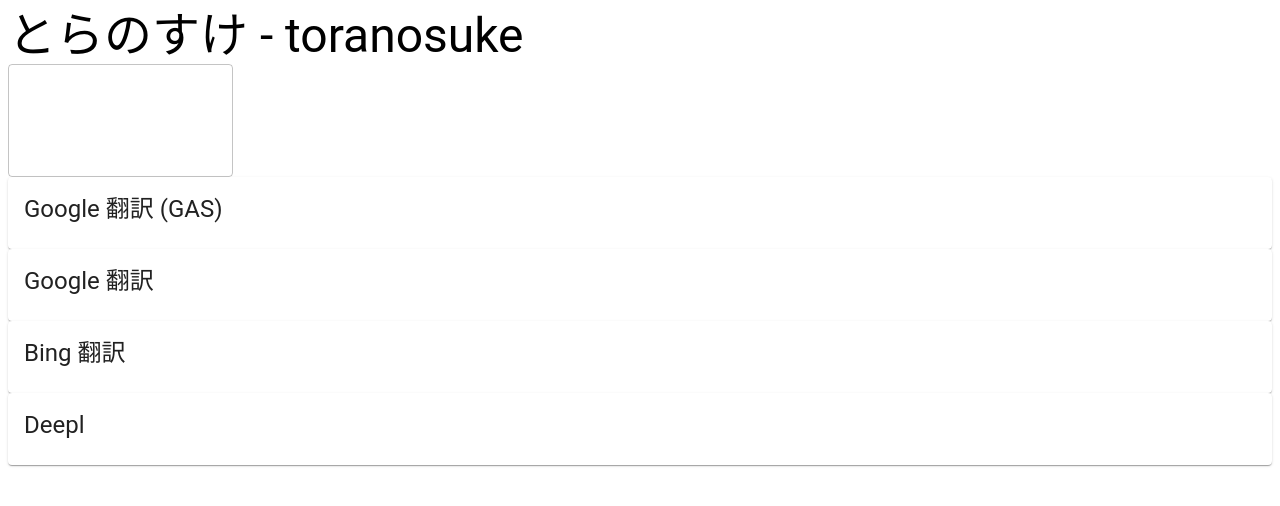
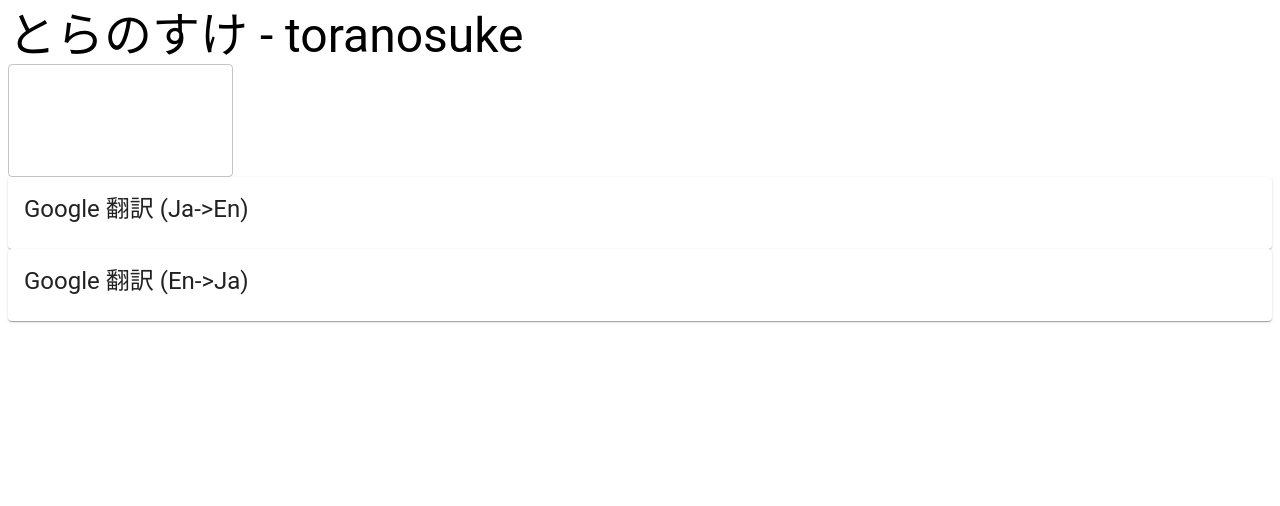
Before and after one commit to iPolyomino/toranosuke, a Next.js app: page / in a window 1280 px wide. Shown: the top 506 px of the page. Built offline with nearby package versions, Linux system fonts and the light colour scheme.

Commit message:
remove: deepl and bing

```diff
--- a/pages/index.tsx
+++ b/pages/index.tsx
@@ -7,10 +7,8 @@
 
 const IndexPage: NextPage = () => {
   const [text, setText] = useState("");
-  const [googleappstext, setGoogleappstext] = useState("");
-  const [googletext, setGoogletext] = useState("");
-  const [bingtext, setBingtext] = useState("");
-  const [deepltext, setDeepltext] = useState("");
+  const [googleEnText, setGoogleEnText] = useState("");
+  const [googleJaText, setGoogleJaText] = useState("");
 
   const updateText = (text: string): void => {
     setText(text);
@@ -18,10 +16,8 @@
 
   useEffect(() => {
     if (text === "") {
-      setGoogleappstext("");
-      setGoogletext("");
-      setBingtext("");
-      setDeepltext("");
+      setGoogleEnText("");
+      setGoogleJaText("");
       return;
     }
 
@@ -29,32 +25,21 @@
       `https://script.google.com/macros/s/AKfycbwW5mcKD7UaFboSHFML6fcTUk7EmjrCI5lNEMATGV_-o2sB2Rs/exec?text=${text}&source=ja&target=en`
     )
       .then((res) => res.json())
-      .then((result) => setGoogleappstext(result.text));
+      .then((result) => setGoogleEnText(result.text));
 
-    fetch(`https://trans-puppet.herokuapp.com/google?text=${text}`)
+    fetch(
+      `https://script.google.com/macros/s/AKfycbwW5mcKD7UaFboSHFML6fcTUk7EmjrCI5lNEMATGV_-o2sB2Rs/exec?text=${text}&source=en&target=ja`
+    )
       .then((res) => res.json())
-      .then((result) => setGoogletext(result.text))
-      .catch((e) => console.error(e));
-
-    fetch(`https://trans-puppet.herokuapp.com/bing?text=${text}`)
-      .then((res) => res.json())
-      .then((result) => setBingtext(result.text))
-      .catch((e) => console.error(e));
-
-    fetch(`https://trans-puppet.herokuapp.com/deepl?text=${text}`)
-      .then((res) => res.json())
-      .then((result) => setDeepltext(result.text))
-      .catch((e) => console.error(e));
+      .then((result) => setGoogleJaText(result.text));
   });
 
   return (
     <Layout title="とらのすけ">
       <Typography variant="h3">とらのすけ - toranosuke</Typography>
       <IndexTextField updateText={updateText} />
-      <IndexCard title="Google 翻訳 (GAS)" description={googleappstext} />
-      <IndexCard title="Google 翻訳" description={googletext} />
-      <IndexCard title="Bing 翻訳" description={bingtext} />
-      <IndexCard title="Deepl" description={deepltext} />
+      <IndexCard title="Google 翻訳 (Ja->En)" description={googleEnText} />
+      <IndexCard title="Google 翻訳 (En->Ja)" description={googleJaText} />
     </Layout>
   );
 };
```
